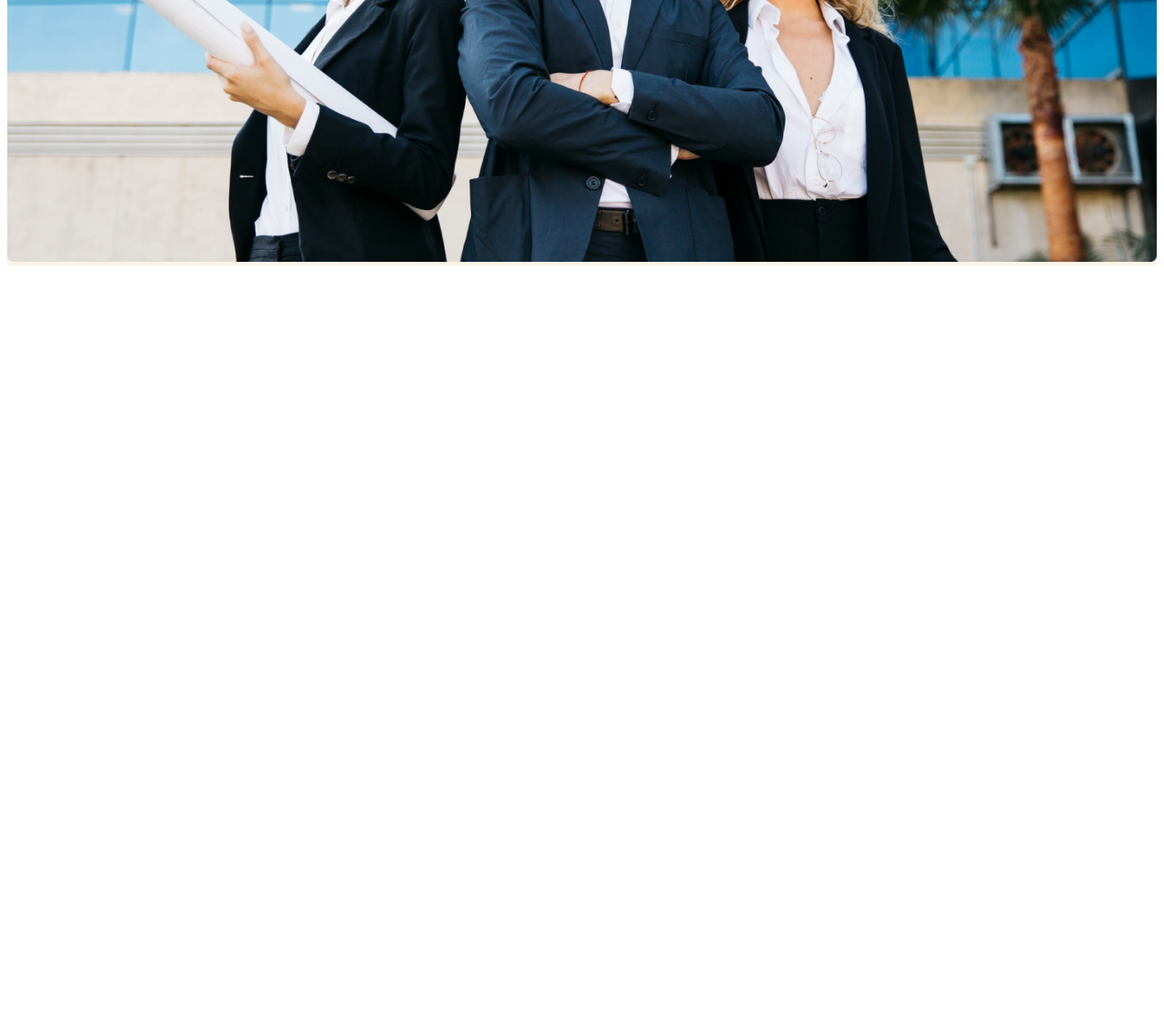
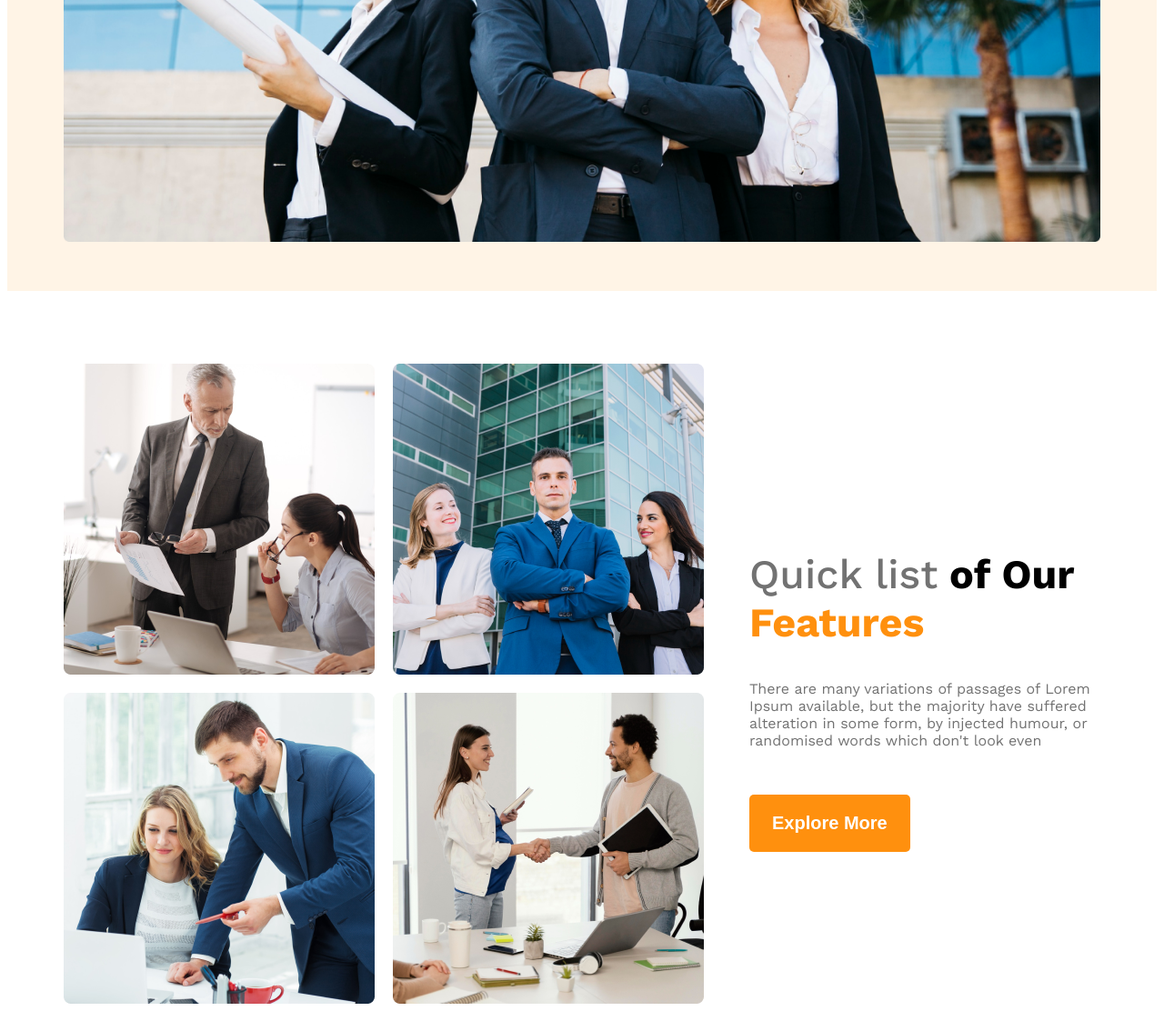
Before and after one commit to tanmoyh2407/g3-architect-website, a plain HTML site: page index.html in a window 1280 px wide. Shown: the part 896-2008 px from the top of the page at 91% size. Before the commit the page ends 1196 px from the top, so only its background shows below. Drawn offline with nearby package versions, Linux system fonts and the light colour scheme.

Commit message:
added team section with responsive

```diff
--- a/index.html
+++ b/index.html
@@ -15,6 +15,7 @@
 <body class="work-sans-font">
     <header class="header">
         <!-- Navbar START -->
+        <section class="nav_banner_section">
             <nav class="navbar">
                 <h1 class="logo">G3 Architects</h1>
                 <ul>
@@ -36,9 +37,25 @@
                 </div>
                 <img class="banner_img" src="./images/banner.png" alt="banner image">
             </section>
+        </section>
+        <!-- banner section End -->
     </header>
     <main>
-
+        <section class="team">
+            <div class="team_img">
+                <img src="./images/team1.png" alt="Team members works">
+                <img src="./images/team2.png" alt="Team members works">
+                <img src="./images/team3.png" alt="Team members works">
+                <img src="./images/team4.png" alt="Team members works">
+            </div>
+            <div class="team_details_container">
+                <h1 class="team_title"><span class="quick_list">Quick list</span> <span class="of_our">of Our</span><br><span class="features">Features</span></h1>
+                <p class="team_details">There are many variations of passages of Lorem Ipsum available, but the majority
+                    have suffered alteration in some form, by injected humour, or randomised words which don't look even
+                </p>
+                <button class="btn_primary">Explore More</button>
+            </div>
+        </section>
     </main>
     <footer>
 
--- a/styles/style.css
+++ b/styles/style.css
@@ -17,8 +17,17 @@
     font-weight: 600;
 }
 
-.header {
+.nav_banner_section {
     background-color: rgba(255, 144, 14, 0.1);
+}
+
+main {
+    max-width: 1140px;
+    margin: 0 auto;
+}
+
+main>section {
+    margin-top: 80px;
 }
 
 /* navbar style */
@@ -53,7 +62,7 @@ nav ul li a {
 
 nav,
 .banner {
-    max-width: 1440px;
+    max-width: 1140px;
     margin: 0 auto;
 }
 
@@ -78,13 +87,65 @@ nav,
 
 .banner_img {
     width: 100%;
+    margin-bottom: 50px;
+}
+
+/* team section style */
+
+.team {
+    display: flex;
+    justify-content: space-between;
+    align-items: center;
+    gap: 50px;
+}
+
+.team_img {
+    display: grid;
+    grid-template-columns: repeat(2, 1fr);
+    gap: 20px;
+}
+
+.team_title {
+    font-size: 2.8rem;
+}
+
+.quick_list {
+    font-weight: 500;
+    color: #727272;
+}
+
+.of_out {
+    font-weight: bold;
+    color: #131313;
+}
+
+.features {
+    font-weight: bold;
+    color: #FF900E;
+}
+
+.team_details {
+    color: #727272;
+    margin-bottom: 50px;
 }
 
 /* Responsive media query */
 
 @media screen and (max-width: 576px) {
-    nav, nav ul {
+
+    nav,
+    nav ul {
         flex-direction: column;
         text-align: center;
     }
+
+    .team {
+        flex-direction: column;
+    }
+
+    .team_img {
+        display: grid;
+        grid-template-columns: repeat(1, 1fr);
+        gap: 20px;
+    }
 }
```
Lines whose indentation alone changed are shown as unchanged.
